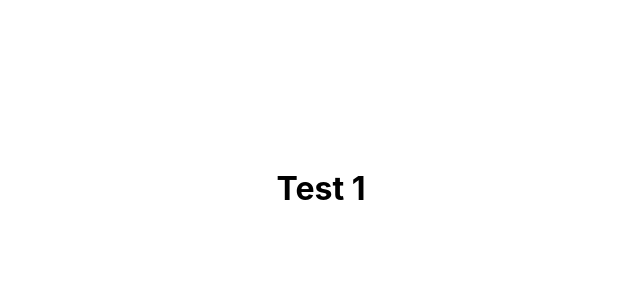
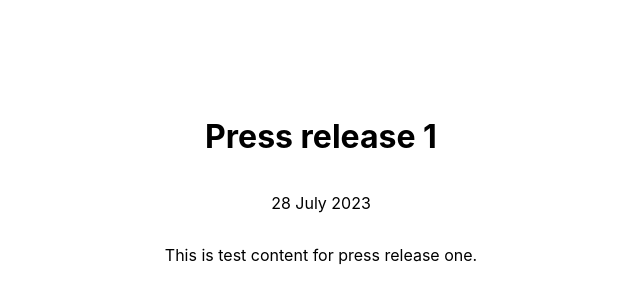
Before and after one commit to cstanleyhns/janes-test-site, a Next.js app: page /news1 in a window 1280 px wide. Shown: the part 212-512 px from the top of the page, without its empty margins (319-959 px from the left). Built offline with nearby package versions, Linux system fonts and the light colour scheme.

Commit message:
added second card

```diff
--- a/pages/news1.js
+++ b/pages/news1.js
@@ -6,13 +6,15 @@ export default function News1() {
   return (
     <div className={styles.container}>
       <Head>
-        <title>Create Next App</title>
+        <title>Press release one title</title>
         <meta name="description" content="Generated by create next app" />
         <link rel="icon" href="/favicon.ico" />
       </Head>
 
       <main className={styles.main}>
-       <h1>Test 1</h1>
+       <h1>Press release 1</h1>
+       <p>28 July 2023</p>
+       <p>This is test content for press release one.</p>
       </main>
 
     </div>
```
